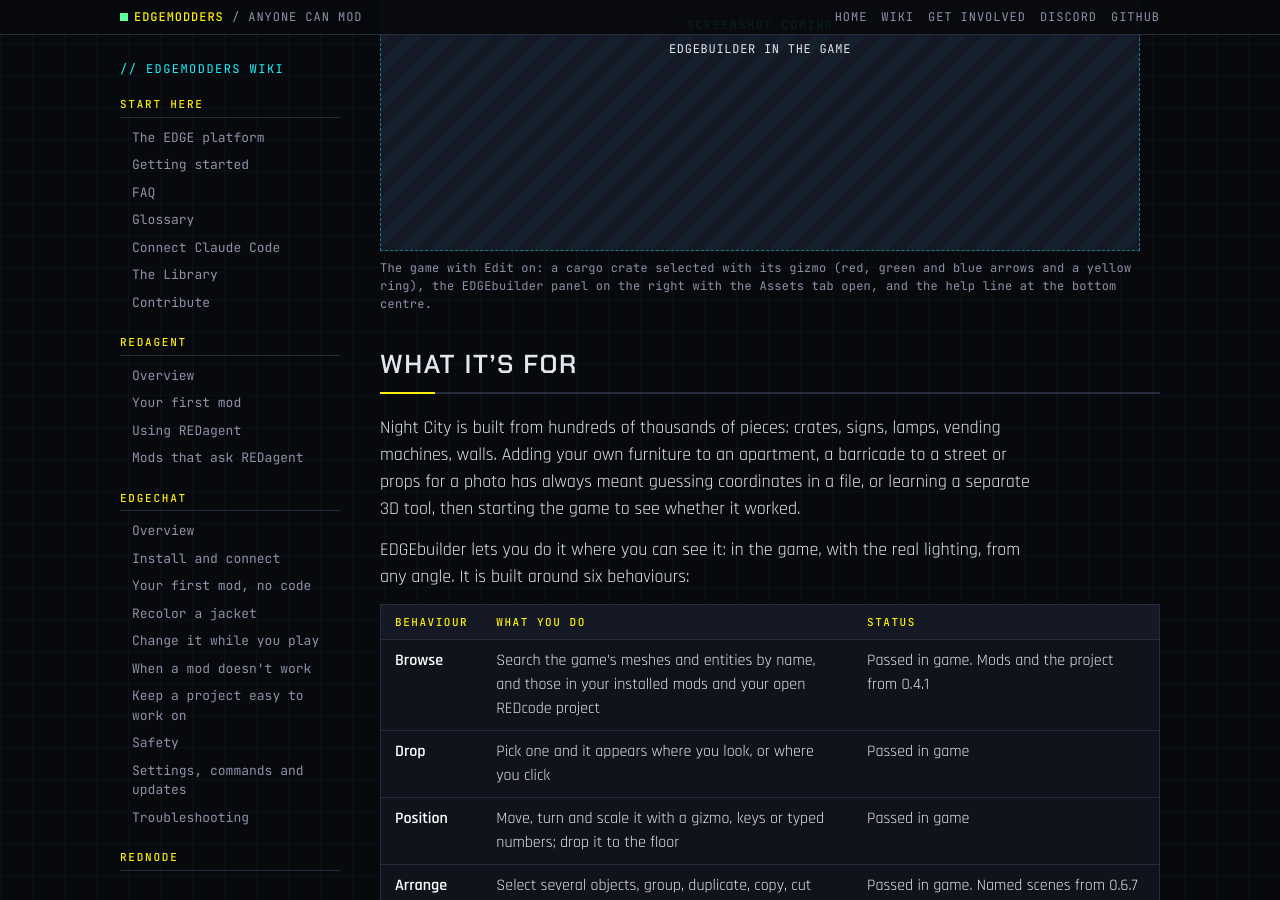
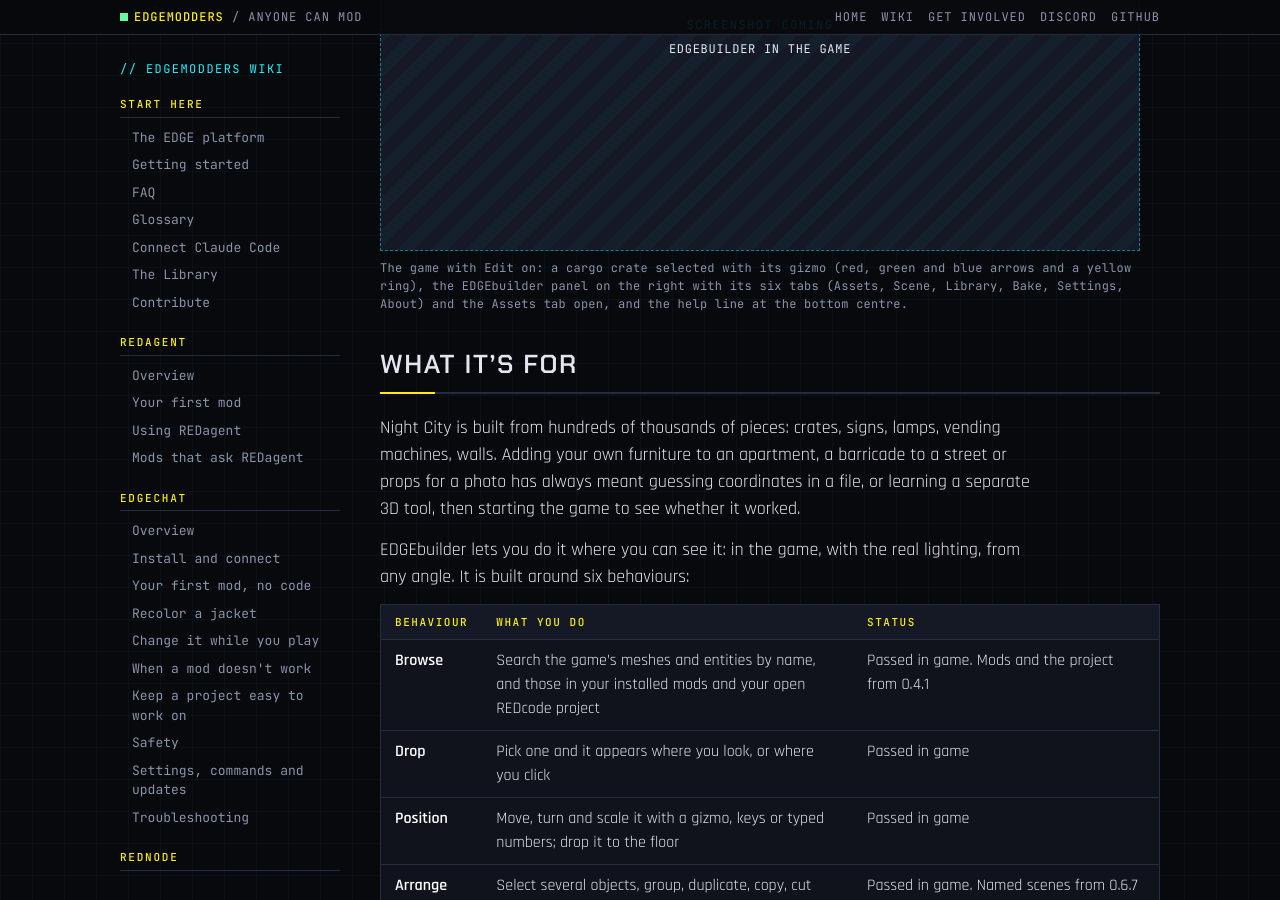
Before and after one commit to Edgemodders/EDGEweb, a Jekyll site: the page built from docs/wiki/edgebuilder/index.md, in a window 1280 px wide and 900 px high, scrolled down 501 px. Built offline with Jekyll 4.4.1, drawn with Linux system fonts in a browser that asks for light colours.

Commit message:
Wiki: EDGEbuilder's screenshot notes match 0.9.0's tabs, Bake tab and Settings
Co-Authored-By: Claude Opus 5.5 <noreply@anthropic.com>

```diff
--- a/docs/wiki/edgebuilder/index.md
+++ b/docs/wiki/edgebuilder/index.md
@@ -11,7 +11,7 @@ reviewed: 2026-11-08
 
 EDGEbuilder is a world builder for Cyberpunk 2077 that runs inside the game. You search the game's own 3D models, and your mods', drop one into the world in front of you, and move, turn and scale it until it sits right. You can work on several objects at once, group them, copy them and undo. Later phases will let you save named scenes and bake them into the world, so they load like any other mod.
 
-{% include shot.html caption="EDGEbuilder in the game" shows="The game with Edit on: a cargo crate selected with its gizmo (red, green and blue arrows and a yellow ring), the EDGEbuilder panel on the right with the Assets tab open, and the help line at the bottom centre." %}
+{% include shot.html caption="EDGEbuilder in the game" shows="The game with Edit on: a cargo crate selected with its gizmo (red, green and blue arrows and a yellow ring), the EDGEbuilder panel on the right with its six tabs (Assets, Scene, Library, Bake, Settings, About) and the Assets tab open, and the help line at the bottom centre." %}
 
 ## What it's for
 
```
Also changed, not shown: docs/wiki/edgebuilder/scenes.md (+1 -1 lines), docs/wiki/edgebuilder/settings.md (+1 -1 lines).
